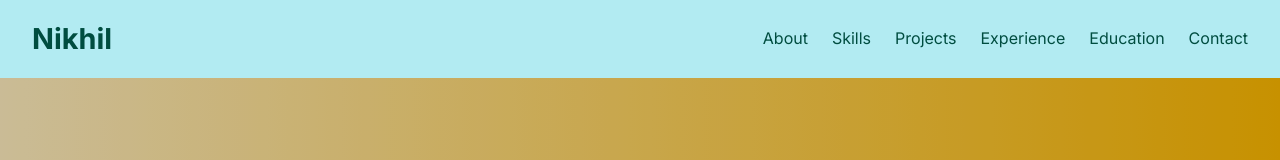
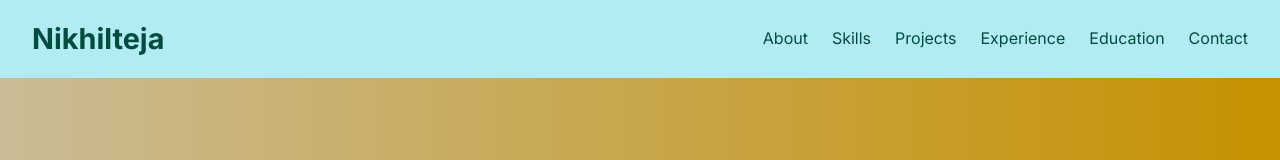
Before and after one commit to Nikhilteja4465/portfoliowebsite, a website: page public/index.html in a window 1280 px wide. Shown: the top 160 px of the page. Drawn offline with Linux system fonts and the light colour scheme; files whose address does not match are found by name.

Commit message:
Update index.html

```diff
--- a/public/index.html
+++ b/public/index.html
@@ -377,7 +377,7 @@ body, .card, .hero, .section {
 </head>
 <body>
  <header>
-  <div class="logo">Nikhil</div>
+  <div class="logo">Nikhilteja</div>
   <nav class="nav-links desktop" id="desktopMenu">
     <a href="#about">About</a>
     <a href="#skills">Skills</a>
```
